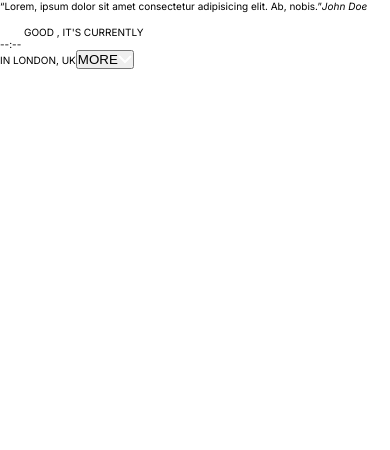
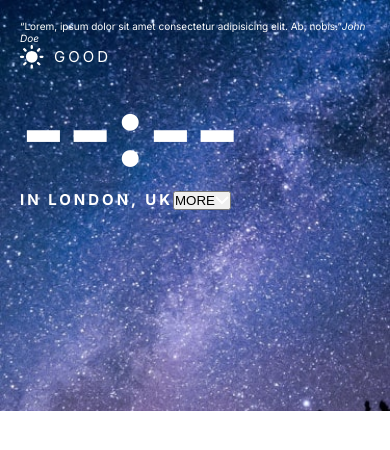
Before and after one commit to raulgaliciab/clock-app, a React (Vite) app: page / in a window 390 px wide. Shown: the top 450 px of the page. Built offline with nearby package versions, Linux system fonts and the light colour scheme; no server answers.

Commit message:
Time component mobile styles

```diff
--- a/src/ClockApp.tsx
+++ b/src/ClockApp.tsx
@@ -1,12 +1,9 @@
-import { RandomQuotes } from './components/RandomQuotes';
 import { Time } from './components/Time';
 
 function ClockApp() {
 
   return (
     <>
-      <RandomQuotes/>
-
       <Time/>
     </>
   )
--- a/src/components/Time.tsx
+++ b/src/components/Time.tsx
@@ -4,6 +4,7 @@ import { useTime } from '../hooks/useTime';
 import { useState } from 'react';
 import { formatTime } from '../utils/formatTime';
 import { getGreeting } from '../utils/getGreeting';
+import { RandomQuotes } from './RandomQuotes';
 
 export const Time = () => {
 
@@ -16,13 +17,19 @@ export const Time = () => {
   const toggleExpanded = () => setIsExpanded(prev => !prev);
 
   return (
-    <section>
-      <span>
+    <section className='time'>
+
+      { !isExpanded && <RandomQuotes/>}
+
+      <span className='greeting'>
         <img src="/assets/desktop/icon-sun.svg" alt="Sun Icon" />
-        GOOD {greeting}, IT'S CURRENTLY
+        GOOD {greeting}
       </span>
-      <p>{formattedTime} <span>{timeData?.abbreviation ?? ''}</span></p>
-      <span>IN LONDON, UK</span>
+      <div className='main-hour'>
+        <p>{formattedTime}</p>
+        <span>{timeData?.abbreviation ?? ''}</span>
+      </div>
+      <span className='location'>IN LONDON, UK</span>
 
       <ButtonExpansion isExpanded={isExpanded} onToggle={toggleExpanded}/>
 
--- /dev/null
+++ b/src/styles/layout/time.scss
@@ -0,0 +1,41 @@
+@use '../abstracts/variables';
+
+.time {
+  min-height: 41.1rem;
+  padding: 2rem;
+  color: variables.$primary-white;
+  background-image: url('/public/assets/mobile/bg-image-nighttime.jpg');
+  background-size: cover;
+  background-repeat: no-repeat;
+
+  .greeting {
+    display: flex;
+    height: 2.5rem;
+    align-items: center;
+    font-size: 1.5rem;
+    letter-spacing: 3px;
+
+    img {
+      margin-right: 10px;
+    }
+  }
+
+  .main-hour {
+    display: flex;
+    align-items: self-end;
+    font-size: 10rem;
+    font-weight: bold;
+
+    span {
+      padding-bottom: 1.8rem;
+      font-size: 1.5rem;
+      font-weight: normal;
+    }
+  }
+
+  .location {
+    font-size: 1.5rem;
+    font-weight: bold;
+    letter-spacing: 3px;
+  }
+}
--- a/src/styles/main.scss
+++ b/src/styles/main.scss
@@ -1,4 +1,6 @@
 @use 'abstracts/variables';
+
+@use 'layout/time.scss';
 
 * {
   box-sizing: border-box;
```
